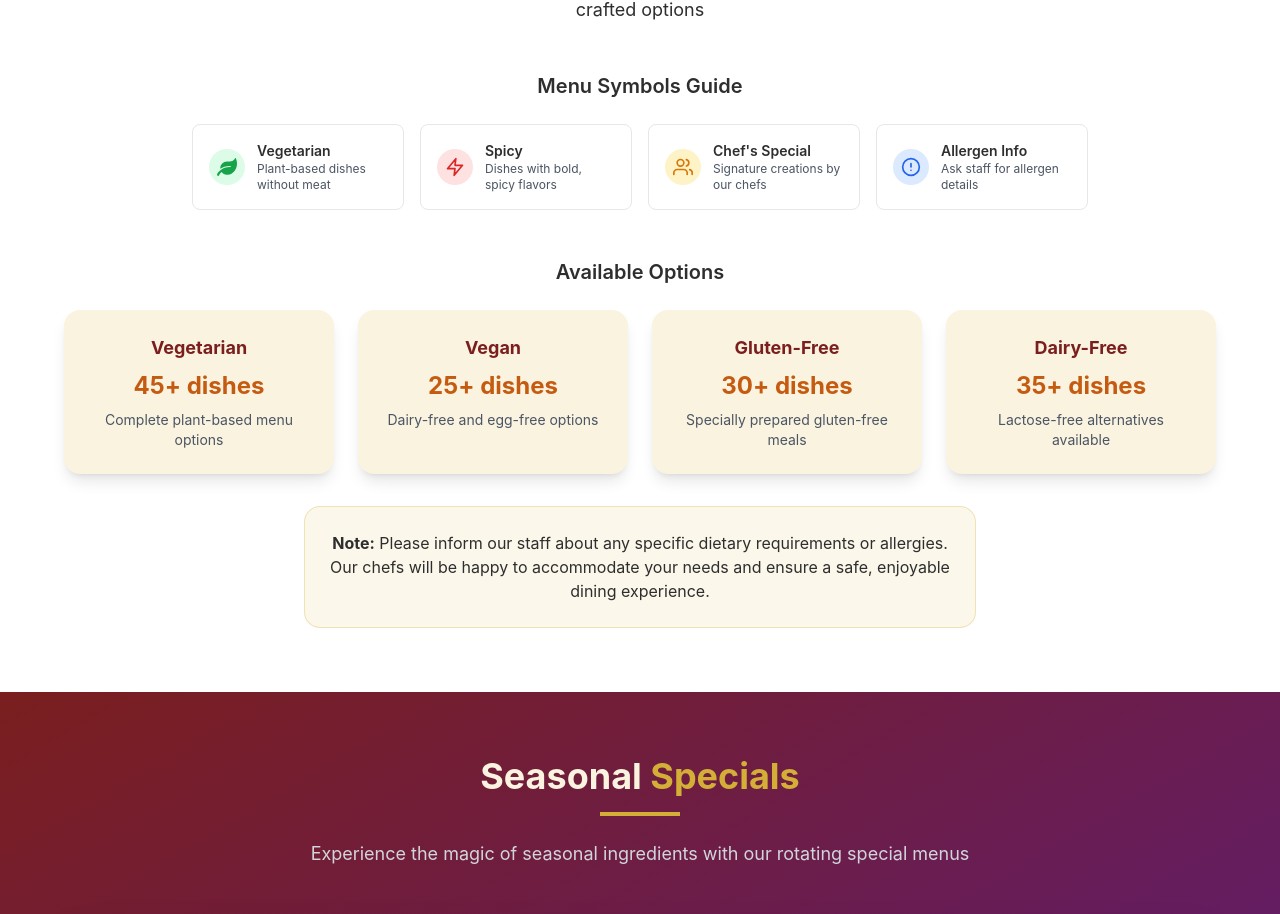
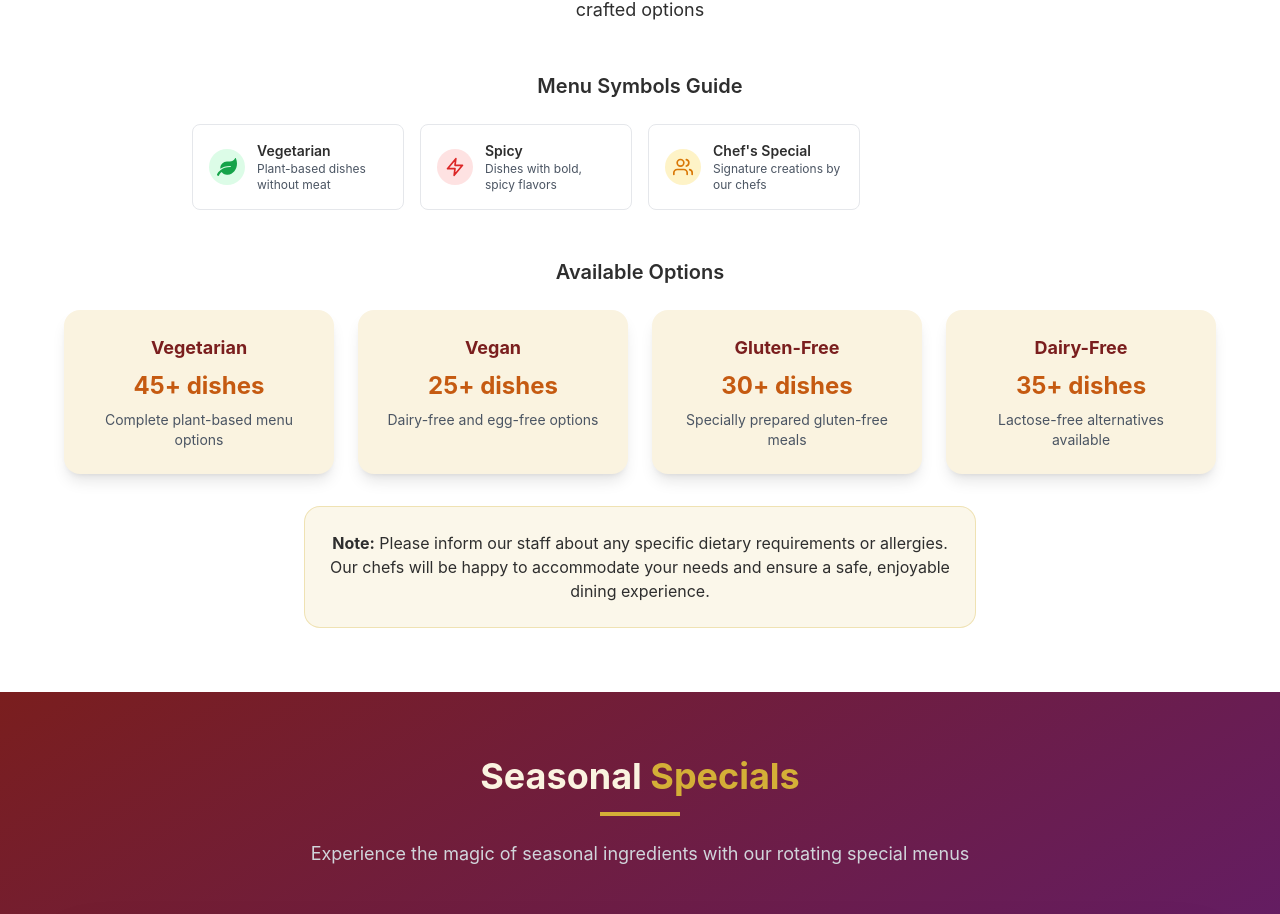
Before and after one commit to shivam86010/Tavisha-Lounge, a React (Vite) app: page /menu in a window 1280 px wide. Shown: the part 1136-2050 px from the top of the page. Built offline with nearby package versions, Linux system fonts and the light colour scheme; grey boxes are pictures that could not be loaded.

Commit message:
some workk on menu page

```diff
--- a/src/Page/MenuPage/Components/DietaryInfo.jsx
+++ b/src/Page/MenuPage/Components/DietaryInfo.jsx
@@ -27,13 +27,13 @@ const DietaryInfo = () => {
       color: "text-amber-600",
       bgColor: "bg-amber-100"
     },
-    {
-      icon: FiAlertCircle,
-      label: "Allergen Info",
-      description: "Ask staff for allergen details",
-      color: "text-blue-600",
-      bgColor: "bg-blue-100"
-    }
+    // {
+    //   icon: FiAlertCircle,
+    //   label: "Allergen Info",
+    //   description: "Ask staff for allergen details",
+    //   color: "text-blue-600",
+    //   bgColor: "bg-blue-100"
+    // }
   ];
 
   const dietaryOptions = [
```
